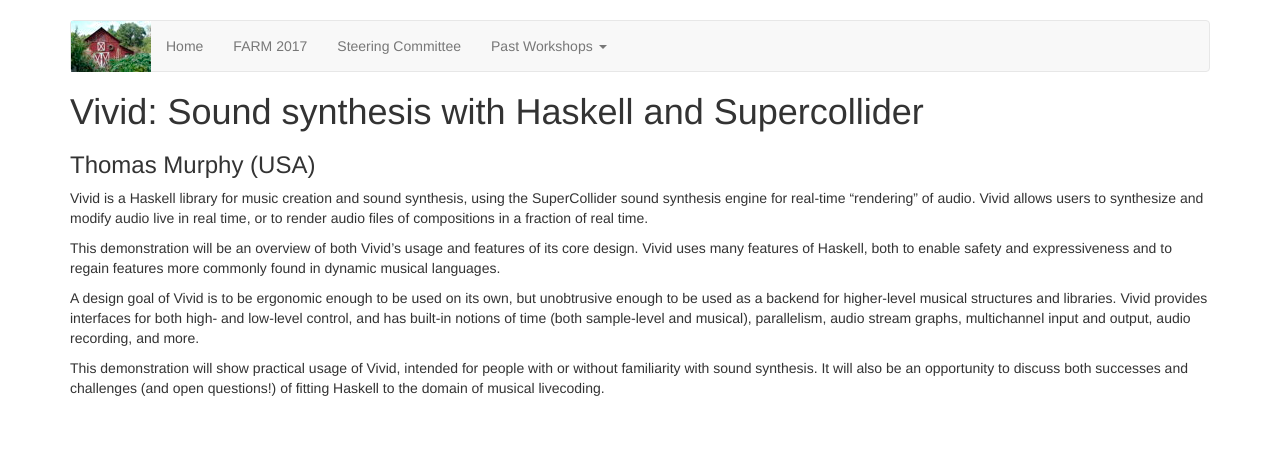
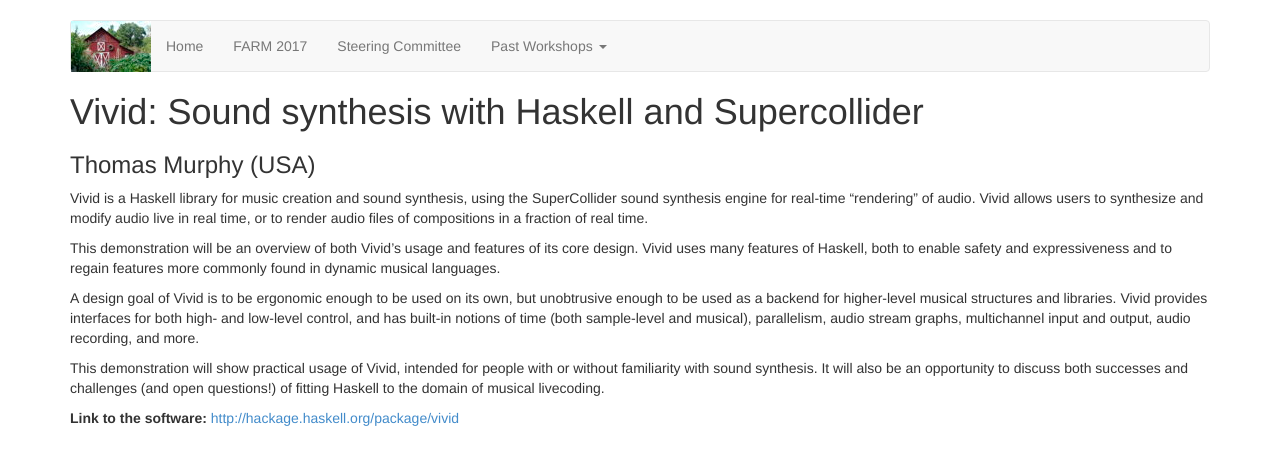
Before and after one commit to functional-art/functional-art.github.com, a Jekyll site: the page built from 2017/vivid.md, in a window 1280 px wide. Shown: the top 465 px of the page. Built offline with Jekyll 4.4.1, drawn with Linux system fonts in a browser that asks for light colours; nearby versions of some CDN libraries; our own code applies the rules of GitHub Pages for plain Markdown files.

Commit message:
farm17 demo vivid link to software

```diff
--- a/2017/vivid.md
+++ b/2017/vivid.md
@@ -10,3 +10,6 @@ This demonstration will be an overview of both Vivid's usage and features of its
 A design goal of Vivid is to be ergonomic enough to be used on its own, but unobtrusive enough to be used as a backend for higher-level musical structures and libraries. Vivid provides interfaces for both high- and low-level control, and has built-in notions of time (both sample-level and musical), parallelism, audio stream graphs, multichannel input and output, audio recording, and more.
 
 This demonstration will show practical usage of Vivid, intended for people with or without familiarity with sound synthesis. It will also be an opportunity to discuss both successes and challenges (and open questions!) of fitting Haskell to the domain of musical livecoding.
+
+**Link to the software:**
+[http://hackage.haskell.org/package/vivid](http://hackage.haskell.org/package/vivid)
```
